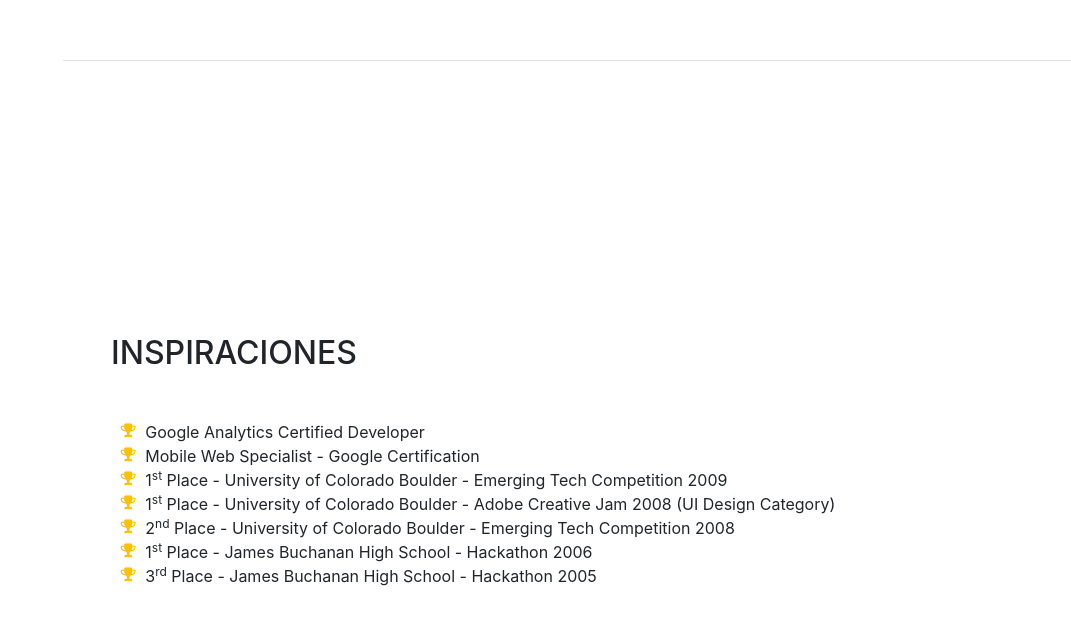
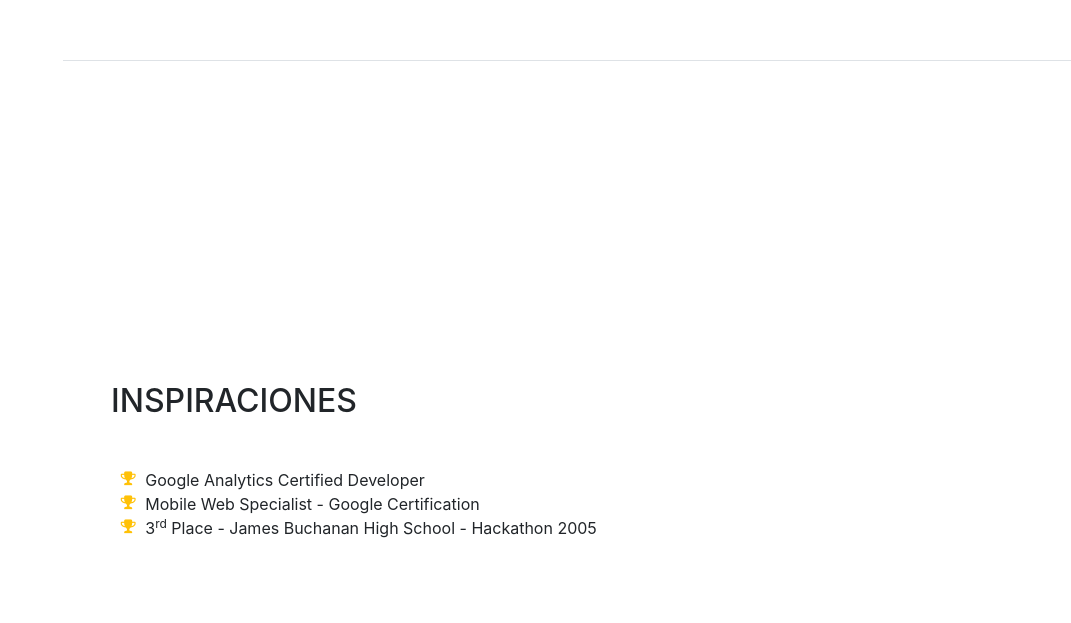
Before and after one commit to Edher-Espinoza-Castillo/Pagina-web-personal, a website with bundled scripts: page index.html in a window 1280 px wide. Shown: the part 3418-4041 px from the top of the page, without its empty margins (209-1280 px from the left). Built offline with nearby package versions, Linux system fonts and the light colour scheme; a web font is replaced by a local one.

Commit message:
Update index.html

```diff
--- a/index.html
+++ b/index.html
@@ -208,23 +208,6 @@
               Mobile Web Specialist - Google Certification</li>
             <li>
               <i class="fa-li fa fa-trophy text-warning"></i>
-              1<sup>st</sup>
-              Place - University of Colorado Boulder - Emerging Tech Competition 2009</li>
-            <li>
-              <i class="fa-li fa fa-trophy text-warning"></i>
-              1<sup>st</sup>
-              Place - University of Colorado Boulder - Adobe Creative Jam 2008 (UI Design Category)</li>
-            <li>
-              <i class="fa-li fa fa-trophy text-warning"></i>
-              2<sup>nd</sup>
-              Place - University of Colorado Boulder - Emerging Tech Competition 2008</li>
-            <li>
-            <li>
-              <i class="fa-li fa fa-trophy text-warning"></i>
-              1<sup>st</sup>
-              Place - James Buchanan High School - Hackathon 2006</li>
-            <li>
-              <i class="fa-li fa fa-trophy text-warning"></i>
               3<sup>rd</sup>
               Place - James Buchanan High School - Hackathon 2005</li>
           </ul>
```
